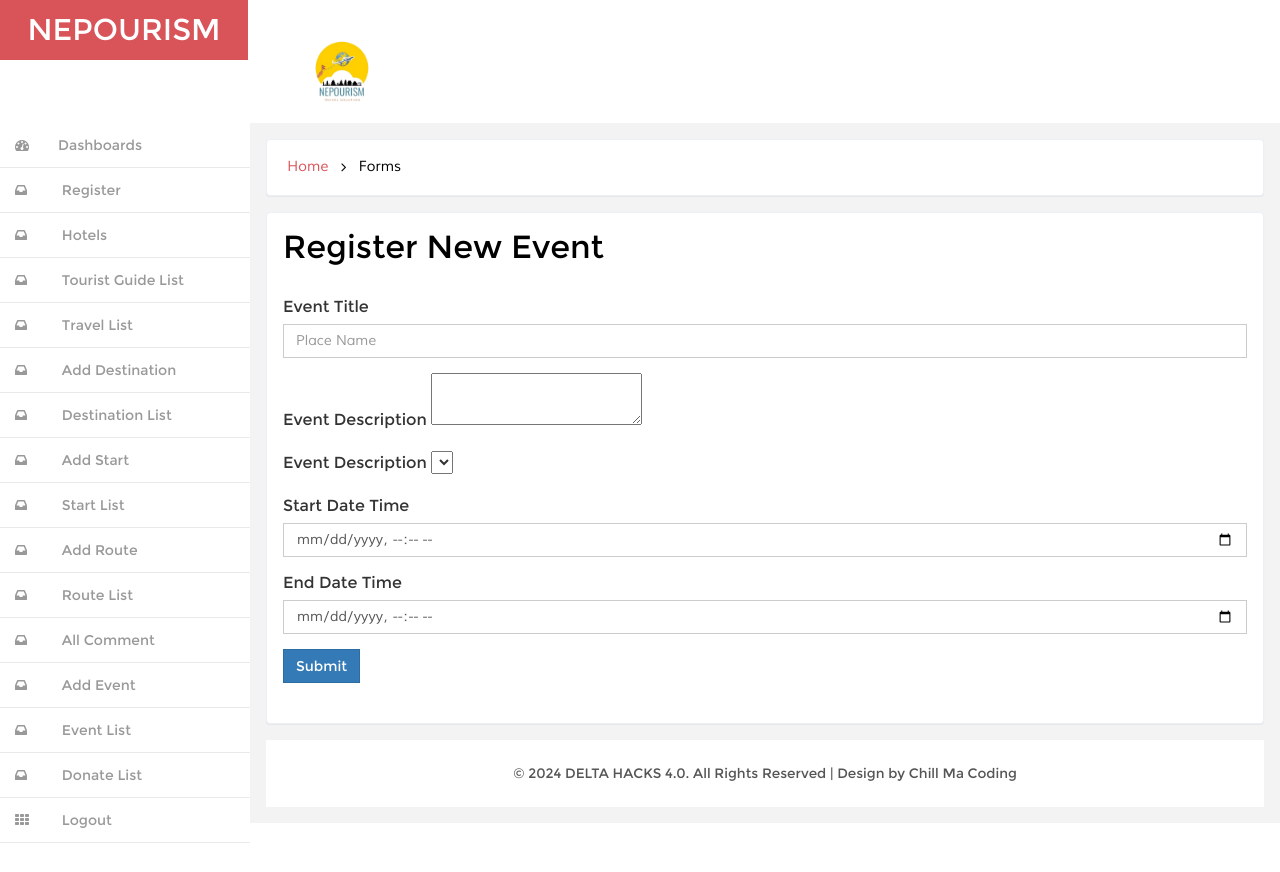
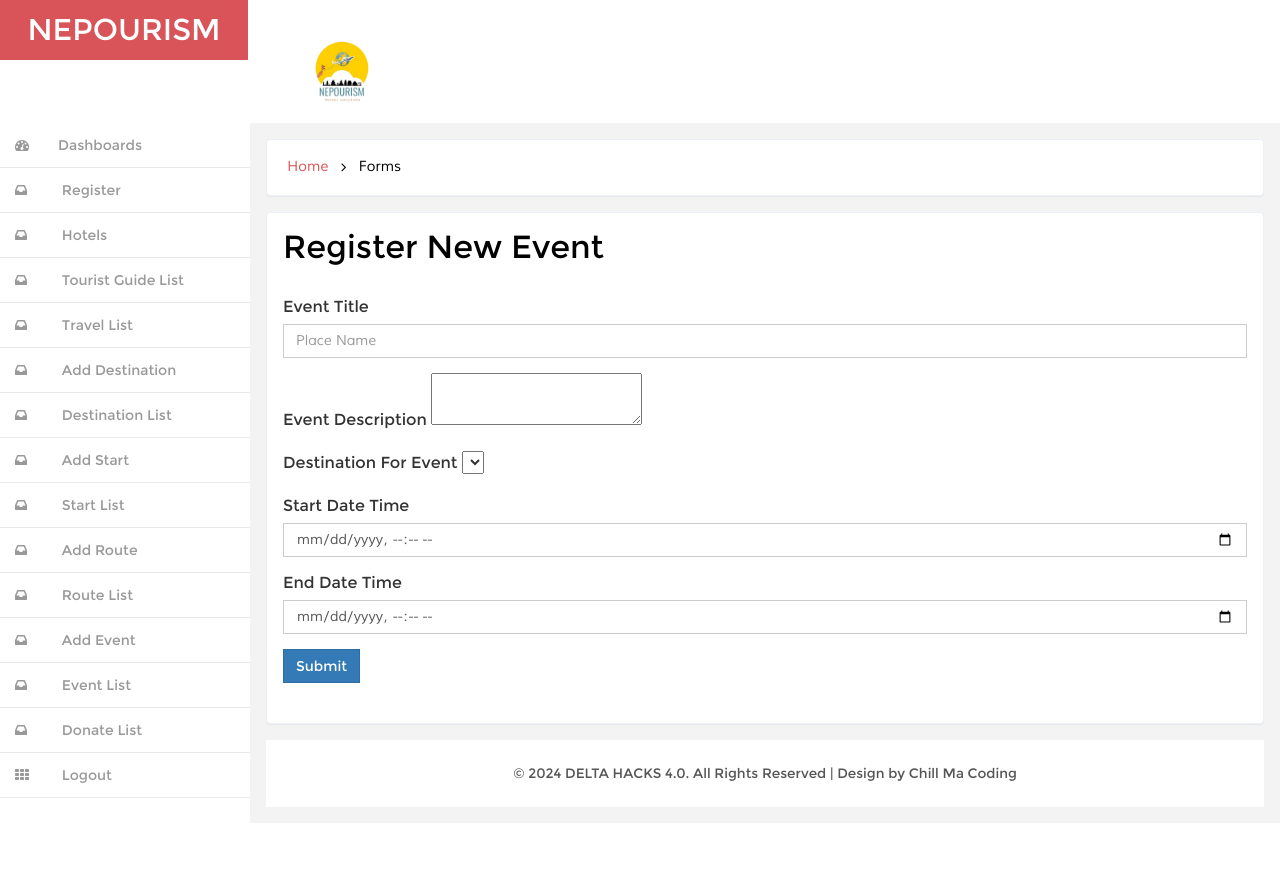
Before and after one commit to sanzokgyawali/NEPOURISM, a PHP site: template adminsuper/view/addevent.php in a window 1280 px wide. Run offline with PHP 8.4, Linux system fonts and the light colour scheme; the template is opened without the code that fills it, so the values that code supplies are empty; some libraries are stand-ins or nearby versions.

Commit message:
Fixed few typo error

```diff
--- a/adminsuper/view/addevent.php
+++ b/adminsuper/view/addevent.php
@@ -35,7 +35,7 @@
    <textarea class="ckeditor" name="event_description"></textarea>
   </div>
   <div class="form-group">
-    <label for="exampleInputEmail1">Event Description</label>
+    <label for="exampleInputEmail1">Destination For Event</label>
 	<select name="AddDestination">
 <?php
 var_dump($this->output);
--- a/adminsuper/view/layout/header.php
+++ b/adminsuper/view/layout/header.php
@@ -177,9 +177,7 @@ Smartphone Compatible web template, free webdesigns for Nokia, Samsung, LG, Sony
                         <a href="<?php echo 'routelist' ?>" class=" hvr-bounce-to-right"><i class="fa fa-inbox nav_icon"></i> <span class="nav-label">Route List</span> </a>
                     </li>
                     </li>
-                    <li>
-                        <a href="<?php echo 'commentlist' ?>" class=" hvr-bounce-to-right"><i class="fa fa-inbox nav_icon"></i> <span class="nav-label">All Comment</span> </a>
-                    </li>
+
                     <li>
                         <a href="<?php echo 'addevent' ?>" class=" hvr-bounce-to-right"><i class="fa fa-inbox nav_icon"></i> <span class="nav-label">Add Event</span> </a>
                     </li>
```
